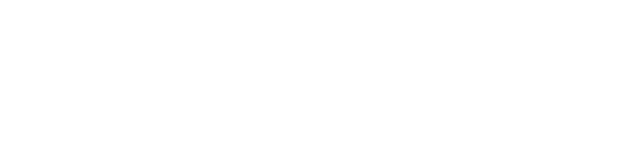
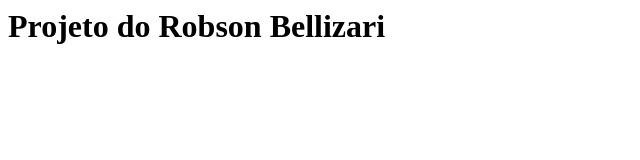
Before and after one commit to Nybiru2030/Nybirucase, a plain HTML site: page index.html in a window 1280 px wide. Shown: the whole page, without its empty margins (0-640 px from the left). Drawn offline with Linux system fonts and the light colour scheme.

Commit message:
Titulo da pagina

```diff
--- a/index.html
+++ b/index.html
@@ -3,6 +3,8 @@
 
     </head>
     <body>
-
+        <h1>
+            Projeto do Robson Bellizari
+        </h1>
     </body>
 </html>
```
